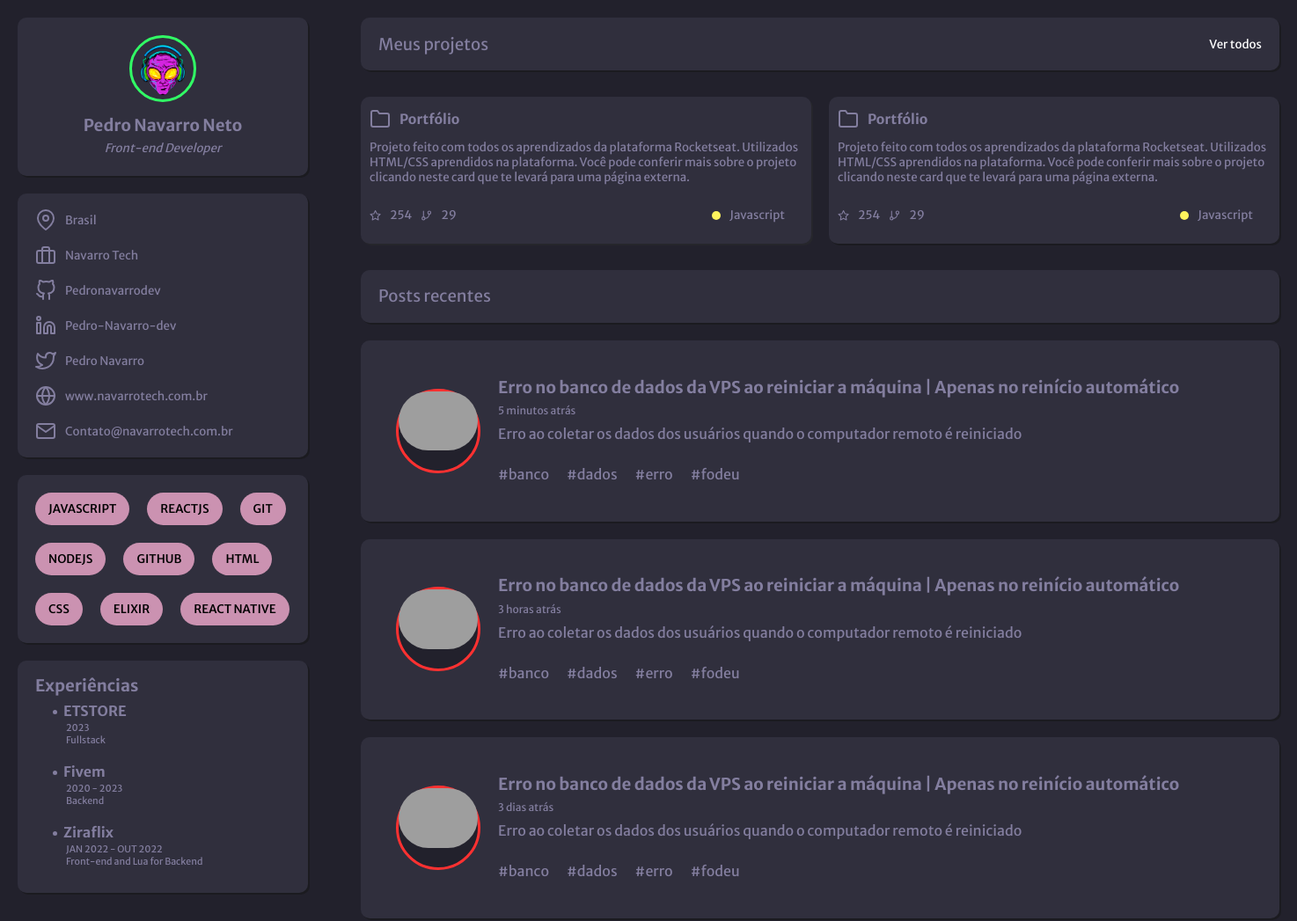
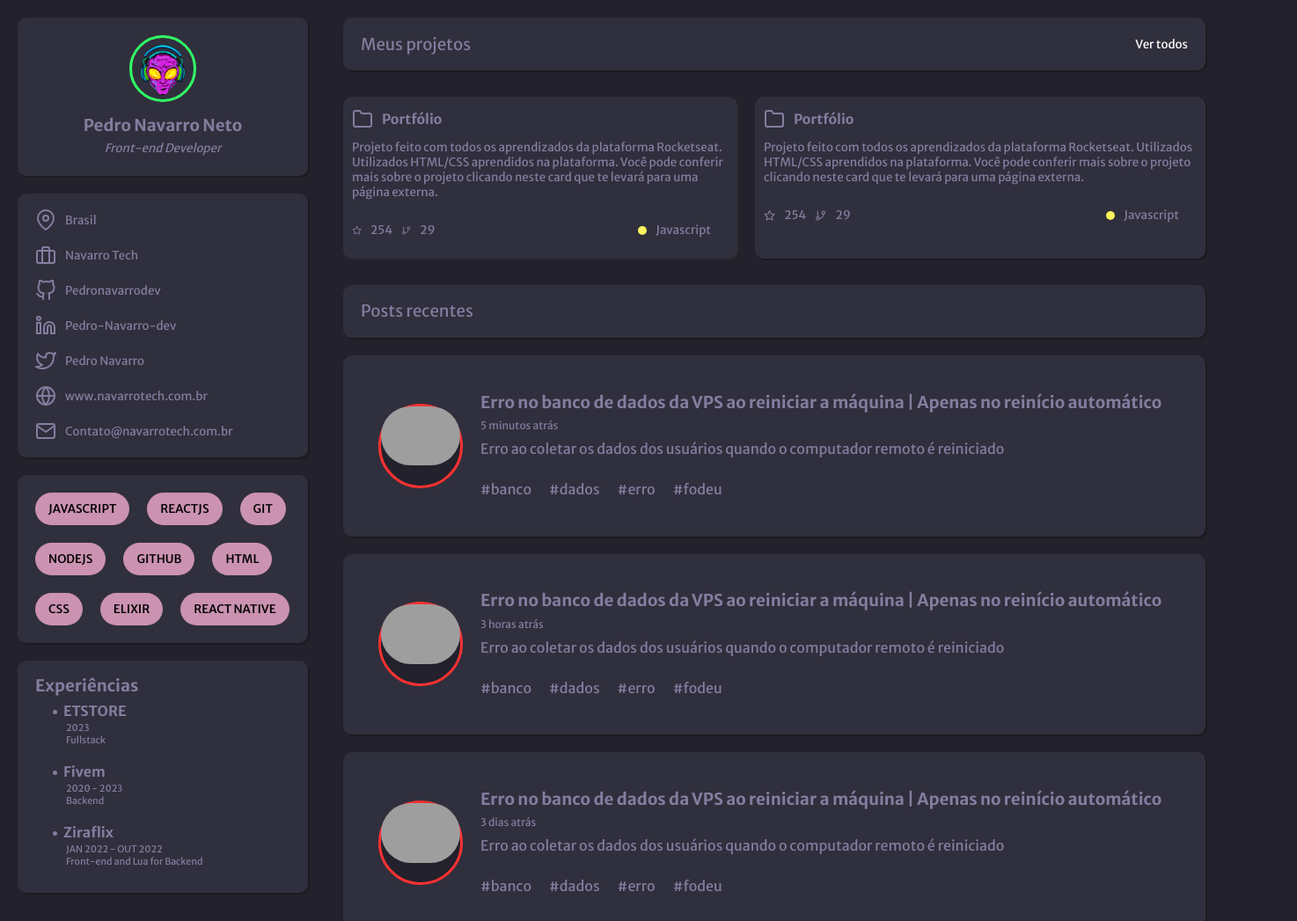
Before and after one commit to pedronavarrodev/Portfolio-desafio, a plain HTML site: page index.html in a window 1280 px wide. Shown: the top 1047 px of the page at 88% size, 1474 px wide, since content can reach past the window. Drawn offline with Linux system fonts and the light colour scheme; grey boxes are pictures that could not be loaded.

Commit message:
fix tela desproporcional

```diff
--- a/css/style.css
+++ b/css/style.css
@@ -32,7 +32,6 @@ a:active {
 body{
   margin: 0;
   height: 100vh;
-  /* width: 100vw; */
   background-color: var(--body-bg-color);
   font-family: 'Merriweather Sans', sans-serif;
 }
@@ -40,6 +39,7 @@ body{
 svg {
   color: var(--text-color);
 }
+
 .box {
   display: grid;
   grid-template-areas:
@@ -49,6 +49,7 @@ svg {
   ;
   grid-template-rows: auto 1fr 20px;
   grid-template-columns: 370px 1fr 20px;
+
 
 }
 
@@ -195,7 +196,7 @@ span {
 /*-----------------------------------------------*/
 
 .box-direita {
-  margin-left: 20px;
+  /* width: 78vw; */
 }
 
 .cl-direita {
@@ -292,7 +293,7 @@ span {
   border-radius: 10px;
   background-color: var(--bg-cards);
   box-shadow: 2px 2px #26262c;
-  max-width: 40vw;
+  max-width: 35vw;
   transition: all ease-in 0.2s;
   cursor: pointer;
 }
```
